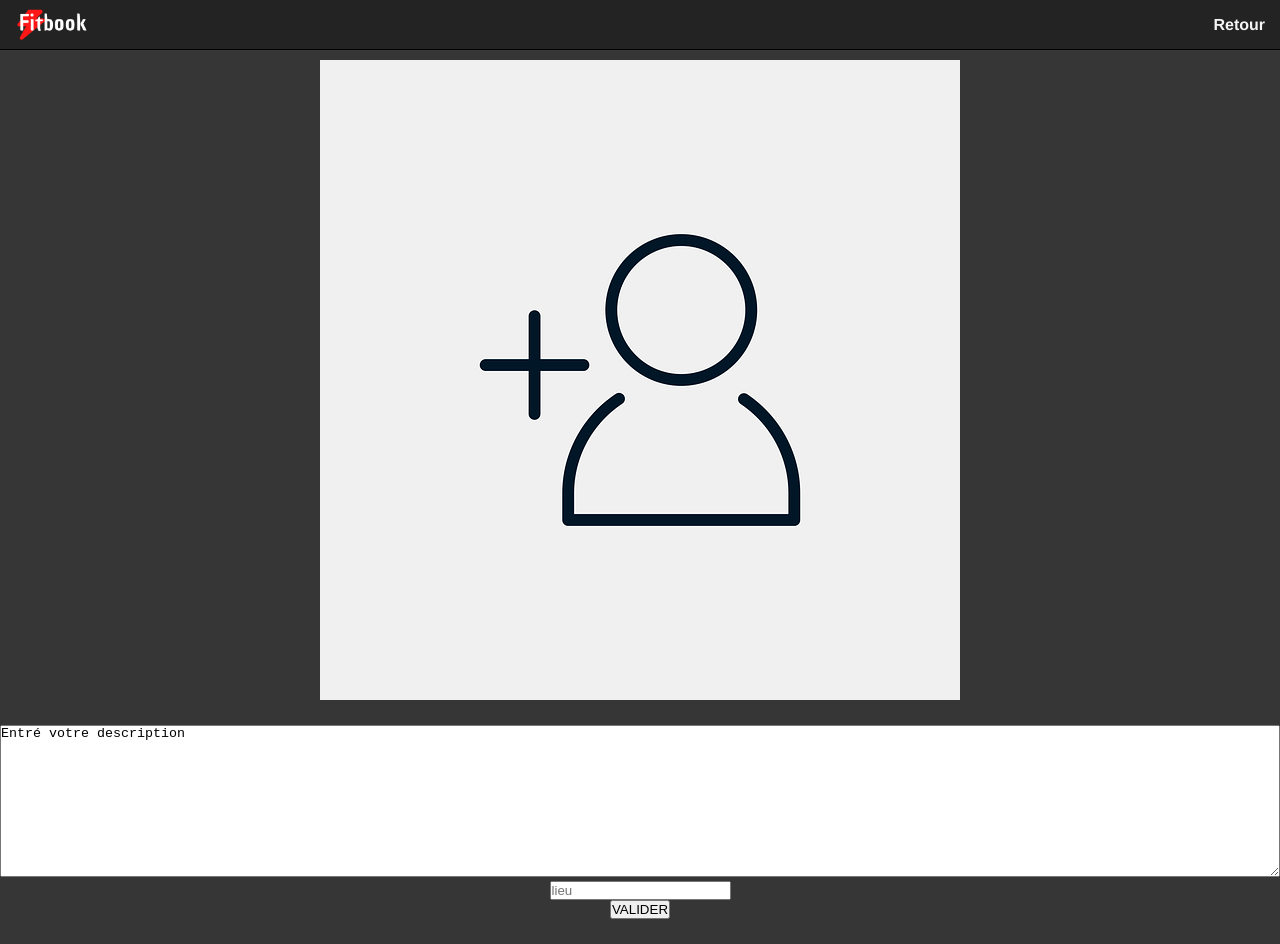
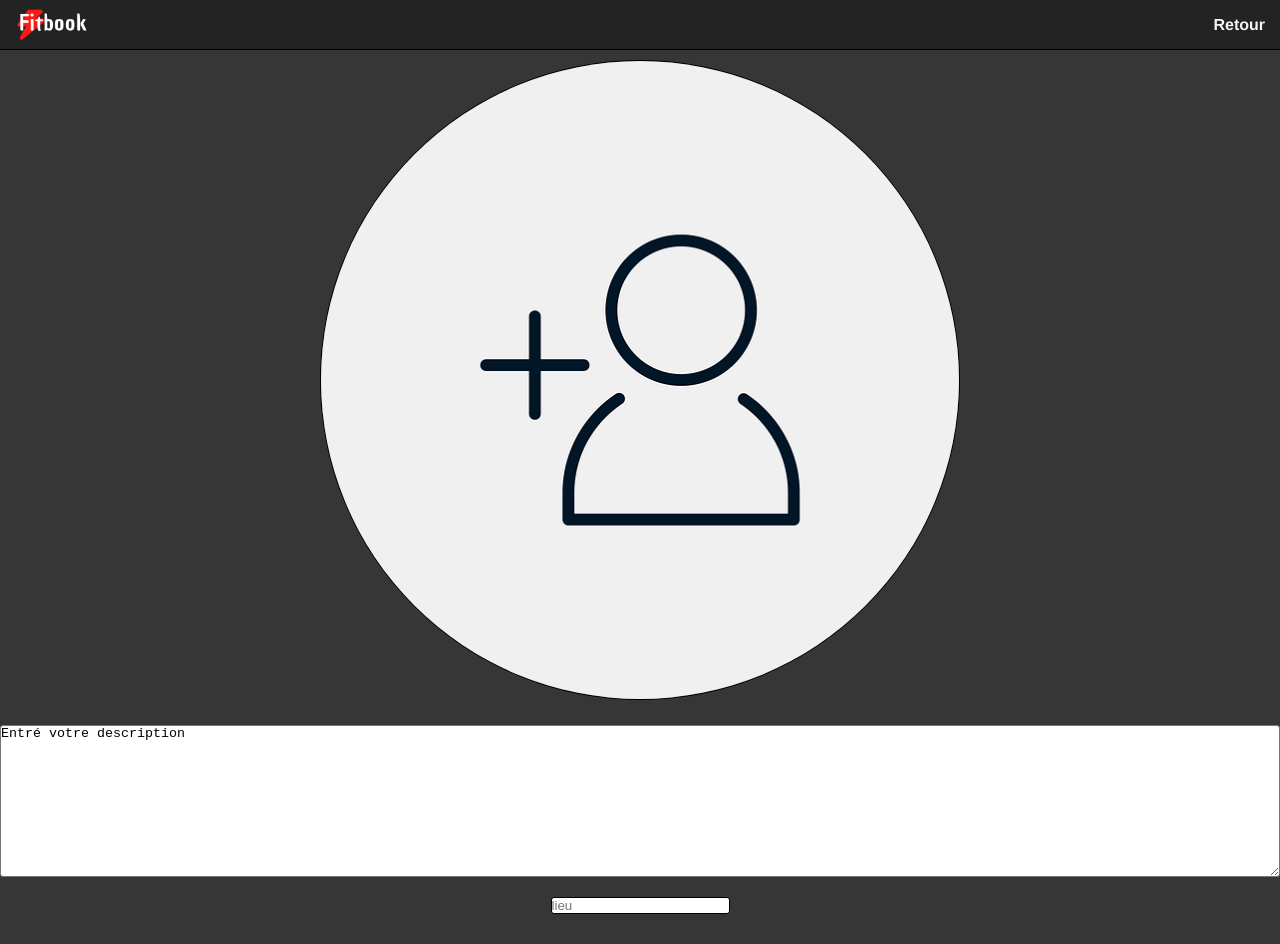
Before and after one commit to chaoukifrej/Fitbook, a Vue app: page /Ajoutpost in a window 1280 px wide. Shown: the top 944 px of the page. Before the commit the page ends 919 px from the top, so only its background shows below. Built offline with nearby package versions, Linux system fonts and the light colour scheme.

Commit message:
modification du design dans ajout Poste

```diff
--- a/src/views/Ajoutpost.vue
+++ b/src/views/Ajoutpost.vue
@@ -14,10 +14,12 @@
 Entré votre description</textarea
         >
       </div>
-
+      <div class="containerLieu">
         <input type="text" placeholder="lieu" />
-
+      </div>
+      <div class="containerBtn">
         <button class="btnValider">VALIDER</button>
+      </div>
     </div>
   </div>
 </template>
@@ -38,13 +40,14 @@
   }
 
   .ajoutphoto {
+    display: flex;
     flex-direction: column;
-    justify-content: space-between;
-    display: flex;
-    align-items: center;
 
     .imgUtilisateur {
-      width: 100%;
+      width: 50%;
+      border-radius: 50%;
+      border: 1px solid #000000;
+    }
   }
 
   .description {
@@ -52,7 +55,16 @@
   }
   textarea {
     width: 100%;
+    border-radius: 3px;
   }
+  .containerLieu input {
+    border-radius: 3px;
+    border: 1px solid #000000;
+    margin: 1rem;
+  }
+
+  .btnValider {
+    margin: 1rem;
   }
 }
 </style>
```
Lines whose indentation alone changed are shown as unchanged.
